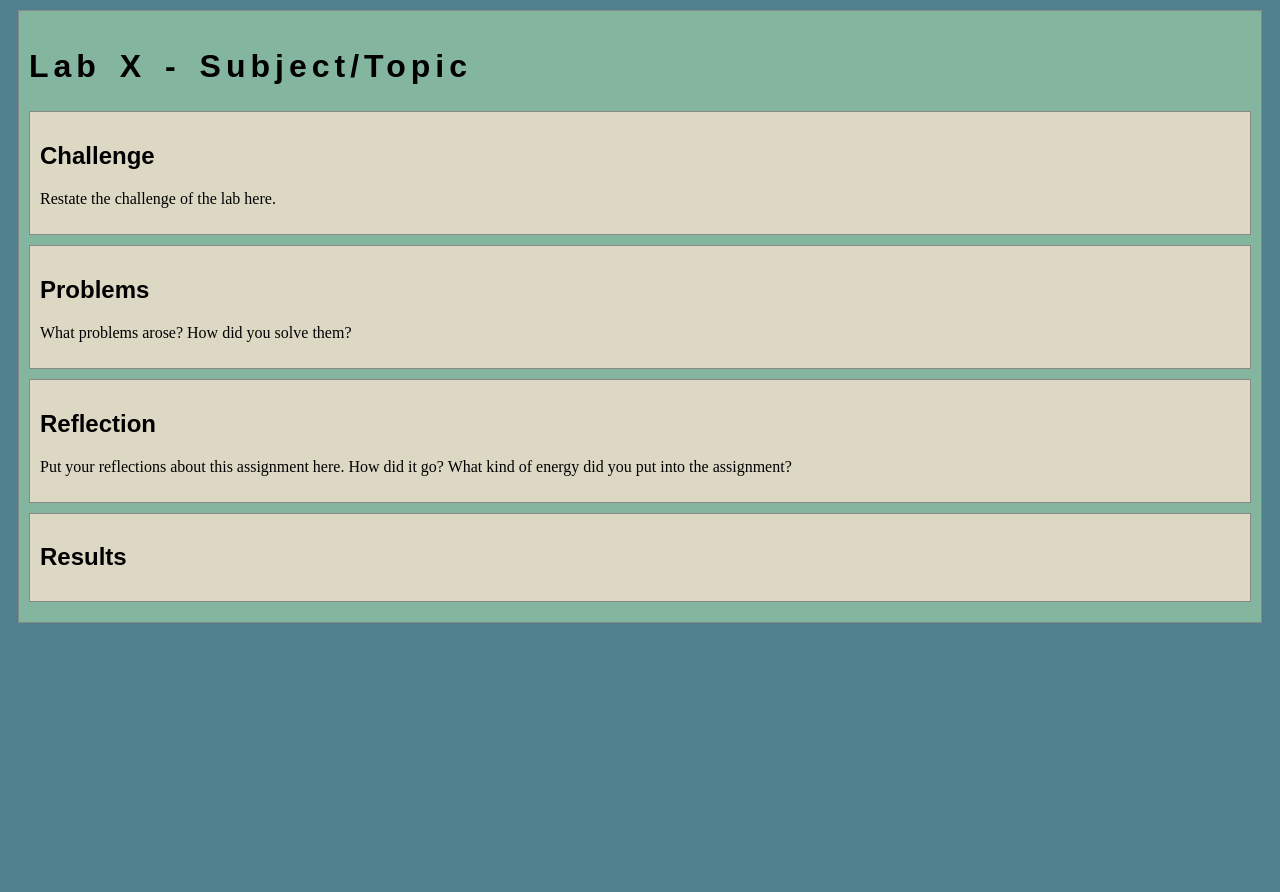
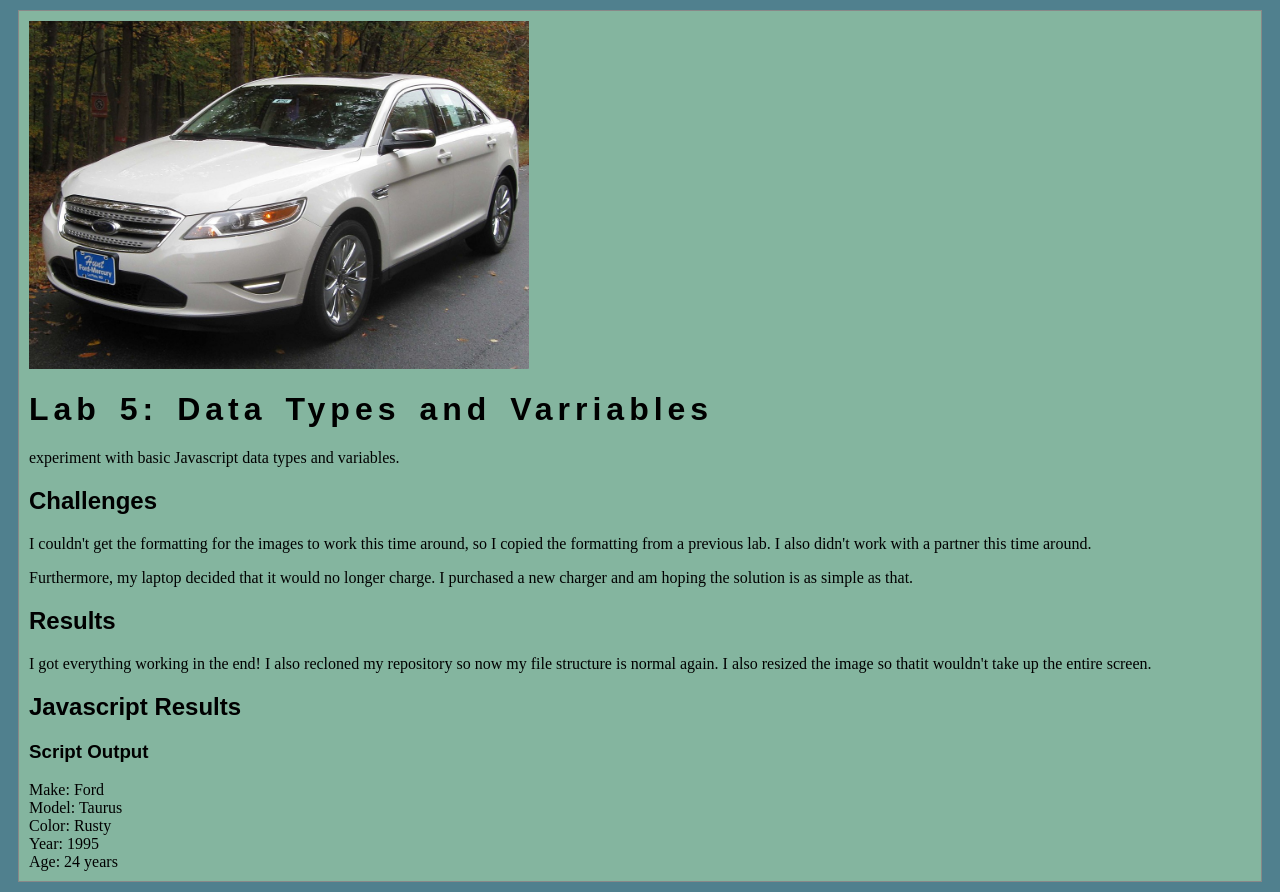
Before and after one commit to AlexanderLA17/art101, a plain HTML site: page lab5/index.html in a window 1280 px wide. Before the commit the page ends 800 px from the top, so only its background shows below. Drawn offline with nearby package versions, Linux system fonts and the light colour scheme.

Commit message:
Lab 5 (Solo)
Moving everything to Lab 5.

```diff
--- a/lab5/index.html
+++ b/lab5/index.html
@@ -1,52 +1,42 @@
-<!DOCTYPE html>
 <html>
-<head>
-	<!-- This title is used for tabs and bookmarks -->
-	<title>Lab X - Subject/Topic</title>
+	<head>
+		<title>Lab 5: Data Types and Variables</title>
 
-	<!-- Use UTF character set, a good idea with any webpage -->
-  	<meta charset="UTF-8" />
-	<!-- Set viewport so page remains consistently scaled w narrow devices -->
-  	<meta name="viewport" content="width=device-width, initial-scale=1.0" />
-
-	<!-- Include a sitewide CSS file for consistent styling across the site -->
+			<!-- Include a sitewide CSS file for consistent styling across the site -->
 	<link rel="stylesheet" type="text/css" href="../css/site.css">
 	<!-- Lab-specifc CSS file for any special styling of this particular page -->
 	<link rel="stylesheet" type="text/css" href="css/lab.css">
 
-	<!-- load jQuery library to make javascript easier (must be above our lab js)-->
-	<script src="https://code.jquery.com/jquery-3.6.4.min.js"></script>
-	<!-- Link to javascript file - DEFER waits until all elements are rendered -->
-	<script type="text/javascript" src="./js/lab.js" DEFER></script>
-</head>
-<body>
-	<!-- Style this page by changing the CSS in ../css/site.css or css/lab.css -->
-	<main id="content">
-		<section>
-			<h1>Lab X - Subject/Topic</h1>
-			<div class="minor-section">
-					<h2>Challenge</h2>
-					<p>Restate the challenge of the lab here.</p>
-			</div>
+	</head>
+	<body>
+		<div id="content">
+			<img src="img/taurus.jpg" alt="Task 3 Code" width="500"/>
+			<h1>Lab 5: Data Types and Varriables</h1>
+			<p>experiment with basic Javascript data types and variables.</p>
+			<h2>Challenges</h2>
 
-			<div class="minor-section">
-					<h2>Problems</h2>
-					<p>What problems arose? How did you solve them? </p>
-			</div>
+			<p>I couldn't get the formatting for the images to work
+				this time around, so I copied the formatting from a
+				previous lab. I also didn't work with a partner this
+			time around.</p>
 
-			<div class="minor-section">
-					<h2>Reflection</h2>
-					<p>Put your reflections about this assignment here. How did it go? What kind of energy did you put into the assignment? </p>
-			</div>
+			<p>Furthermore, my laptop decided that it would no longer charge.
+				I purchased a new charger and am hoping the solution is as simple
+				as that.<p>
 
-			<div class="minor-section">
-					<h2>Results</h2>
-					<div id="output"></div>
-			</div>
-		</section>
-		<nav id="links">
-			<!-- Put links to other pages (including the homepage) here. -->
-		</nav>
-	</main>
-</body>
+			<h2>Results</h2>
+
+			<p>I got everything working in the end! I also recloned
+				my repository so now my file structure is normal again.
+				I  also resized the image so thatit wouldn't take up the entire screen.</p>
+
+				<div>
+					<h2>Javascript Results<h2>
+
+						<h3>Script Output</h3>
+						<div class=output>
+								<script type="text/javascript" src="js/lab.js"></script>
+						</div>
+		</div>
+	</body>
 </html>
--- a/lab5/js/lab.js
+++ b/lab5/js/lab.js
@@ -1,21 +1,22 @@
-// index.js - purpose and description here
-// Author: Your Name
-// Date:
+/*
+* Author: Alexander Adams (alleadam@ucsc.edu)
+* Created: 4 / 23 / 25
+* License: Public Domain
+*/
 
-// Constants
+// Define Variables
 
-// Functions
+make = "Ford";
+model = "Taurus";
+color = "Rusty";
+year = 1995;
 
-// this is an example function and this comment tells what it doees and what parameters are passed to it.
-function myFunction(param1, param2) {
-  // some code here
-  // return results;
-}
+// calculate
+age = 2019 - year;
 
-function main() {
-  console.log("Main function started.");
-  // the code that makes everything happen
-}
-
-// let's get this party started
-main();
+// output
+document.writeln("Make: " + make + "<br>");
+document.writeln("Model: " + model + "<br>");
+document.writeln("Color: " + color + "<br>");
+document.writeln("Year: " + year + "<br>");
+document.writeln("Age: " + age + " years<br>");
```
Also changed, not shown: lab4/js/lab.js (+24 -3 lines), lab5/img/taurus.jpg (added).
